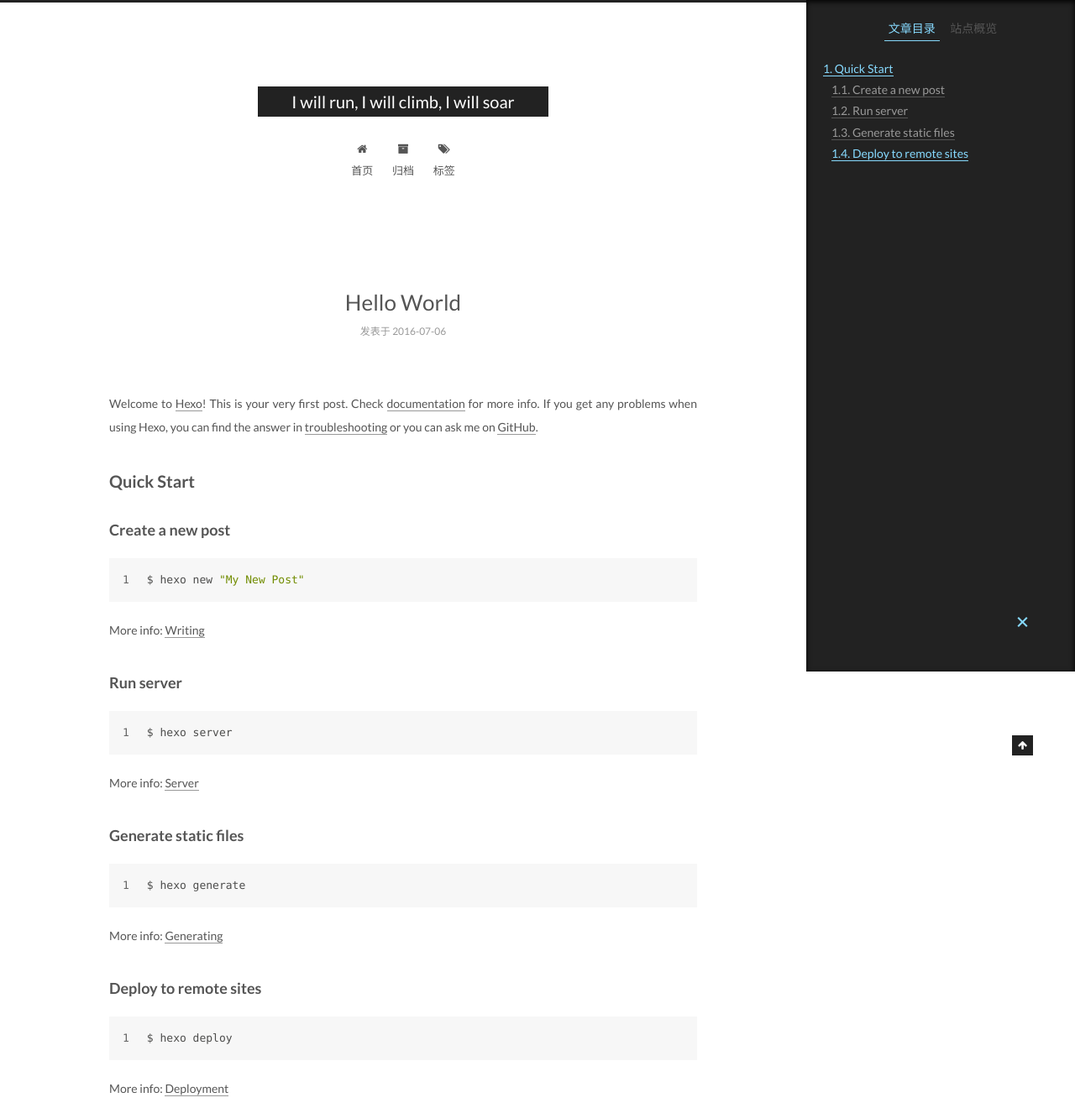
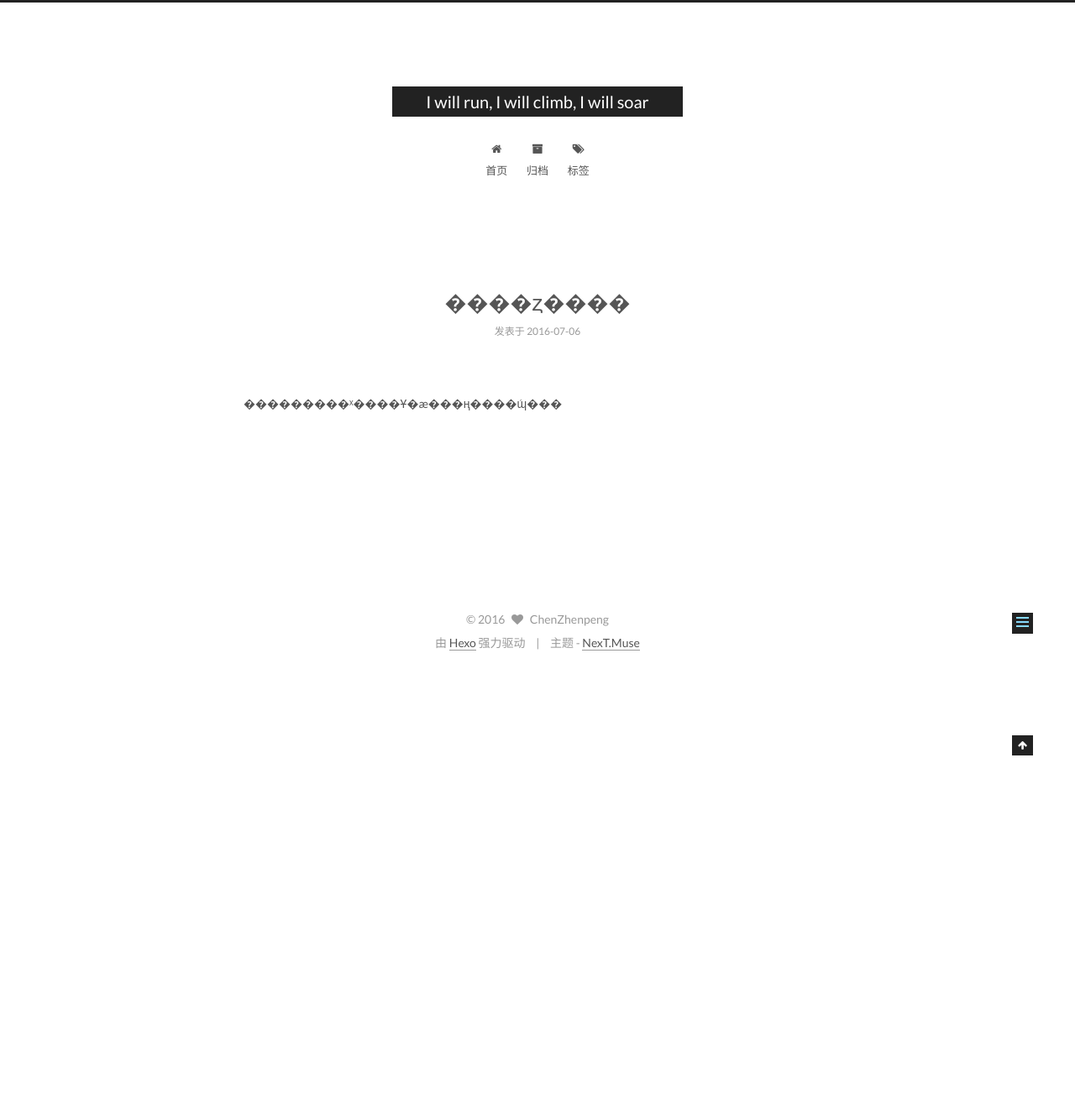
Before and after one commit to chenzhenpeng/chenzhenpeng.github.io, a plain HTML site: page 2016/07/06/hello-world/index.html in a window 1280 px wide. Shown: the top 1320 px of the page at 84% size. After the commit the page ends 800 px from the top, so only its background shows below. Drawn offline with Linux system fonts and the light colour scheme.

Commit message:
Site updated: 2016-07-06 18:24:20

```diff
--- a/2016/07/06/hello-world/index.html
+++ b/2016/07/06/hello-world/index.html
@@ -84,19 +84,16 @@
 
 
 
-<meta name="description" content="Welcome to Hexo! This is your very first post. Check documentation for more info. If you get any problems when using Hexo, you can find the answer in troubleshooting or you can ask me on GitHub.
-Quick">
+<meta name="description" content="���������ˣ����Ұ�æ���ң����ܿɰ���">
 <meta property="og:type" content="article">
-<meta property="og:title" content="Hello World">
+<meta property="og:title" content="����ȥ����">
 <meta property="og:url" content="http://yoursite.com/2016/07/06/hello-world/index.html">
 <meta property="og:site_name" content="I will run, I will climb, I will soar">
-<meta property="og:description" content="Welcome to Hexo! This is your very first post. Check documentation for more info. If you get any problems when using Hexo, you can find the answer in troubleshooting or you can ask me on GitHub.
-Quick">
-<meta property="og:updated_time" content="2016-07-06T09:13:19.047Z">
+<meta property="og:description" content="���������ˣ����Ұ�æ���ң����ܿɰ���">
+<meta property="og:updated_time" content="2016-07-06T10:23:54.178Z">
 <meta name="twitter:card" content="summary">
-<meta name="twitter:title" content="Hello World">
-<meta name="twitter:description" content="Welcome to Hexo! This is your very first post. Check documentation for more info. If you get any problems when using Hexo, you can find the answer in troubleshooting or you can ask me on GitHub.
-Quick">
+<meta name="twitter:title" content="����ȥ����">
+<meta name="twitter:description" content="���������ˣ����Ұ�æ���ң����ܿɰ���">
 
 
 
@@ -119,7 +116,7 @@ Quick">
 
   <link rel="canonical" href="http://yoursite.com/2016/07/06/hello-world/"/>
 
-  <title> Hello World | I will run, I will climb, I will soar </title>
+  <title> ����ȥ���� | I will run, I will climb, I will soar </title>
 </head>
 
 <body itemscope itemtype="http://schema.org/WebPage" lang="zh-Hans">
@@ -239,7 +236,7 @@ Quick">
 
 
 
-                Hello World
+                ����ȥ����
 
 
           </h1>
@@ -279,15 +276,7 @@ Quick">
 
 
 
-        <p>Welcome to <a href="https://hexo.io/" target="_blank" rel="external">Hexo</a>! This is your very first post. Check <a href="https://hexo.io/docs/" target="_blank" rel="external">documentation</a> for more info. If you get any problems when using Hexo, you can find the answer in <a href="https://hexo.io/docs/troubleshooting.html" target="_blank" rel="external">troubleshooting</a> or you can ask me on <a href="https://github.com/hexojs/hexo/issues" target="_blank" rel="external">GitHub</a>.</p>
-<h2 id="Quick-Start"><a href="#Quick-Start" class="headerlink" title="Quick Start"></a>Quick Start</h2><h3 id="Create-a-new-post"><a href="#Create-a-new-post" class="headerlink" title="Create a new post"></a>Create a new post</h3><figure class="highlight bash"><table><tr><td class="gutter"><pre><div class="line">1</div></pre></td><td class="code"><pre><div class="line">$ hexo new <span class="string">"My New Post"</span></div></pre></td></tr></table></figure>
-<p>More info: <a href="https://hexo.io/docs/writing.html" target="_blank" rel="external">Writing</a></p>
-<h3 id="Run-server"><a href="#Run-server" class="headerlink" title="Run server"></a>Run server</h3><figure class="highlight bash"><table><tr><td class="gutter"><pre><div class="line">1</div></pre></td><td class="code"><pre><div class="line">$ hexo server</div></pre></td></tr></table></figure>
-<p>More info: <a href="https://hexo.io/docs/server.html" target="_blank" rel="external">Server</a></p>
-<h3 id="Generate-static-files"><a href="#Generate-static-files" class="headerlink" title="Generate static files"></a>Generate static files</h3><figure class="highlight bash"><table><tr><td class="gutter"><pre><div class="line">1</div></pre></td><td class="code"><pre><div class="line">$ hexo generate</div></pre></td></tr></table></figure>
-<p>More info: <a href="https://hexo.io/docs/generating.html" target="_blank" rel="external">Generating</a></p>
-<h3 id="Deploy-to-remote-sites"><a href="#Deploy-to-remote-sites" class="headerlink" title="Deploy to remote sites"></a>Deploy to remote sites</h3><figure class="highlight bash"><table><tr><td class="gutter"><pre><div class="line">1</div></pre></td><td class="code"><pre><div class="line">$ hexo deploy</div></pre></td></tr></table></figure>
-<p>More info: <a href="https://hexo.io/docs/deployment.html" target="_blank" rel="external">Deployment</a></p>
+        <p>���������ˣ����Ұ�æ���ң����ܿɰ���</p>
 
 
     </div>
@@ -404,7 +393,7 @@ Quick">
 
 
 
-              <div class="post-toc-content"><ol class="nav"><li class="nav-item nav-level-2"><a class="nav-link" href="#Quick-Start"><span class="nav-number">1.</span> <span class="nav-text">Quick Start</span></a><ol class="nav-child"><li class="nav-item nav-level-3"><a class="nav-link" href="#Create-a-new-post"><span class="nav-number">1.1.</span> <span class="nav-text">Create a new post</span></a></li><li class="nav-item nav-level-3"><a class="nav-link" href="#Run-server"><span class="nav-number">1.2.</span> <span class="nav-text">Run server</span></a></li><li class="nav-item nav-level-3"><a class="nav-link" href="#Generate-static-files"><span class="nav-number">1.3.</span> <span class="nav-text">Generate static files</span></a></li><li class="nav-item nav-level-3"><a class="nav-link" href="#Deploy-to-remote-sites"><span class="nav-number">1.4.</span> <span class="nav-text">Deploy to remote sites</span></a></li></ol></li></ol></div>
+              <p class="post-toc-empty">此文章未包含目录</p>
 
           </div>
         </section>
--- a/css/main.css
+++ b/css/main.css
@@ -1548,7 +1548,7 @@ pre .javascript .function {
   width: 4px;
   height: 4px;
   border-radius: 50%;
-  background: #4a28ff;
+  background: #03ffba;
 }
 .links-of-blogroll {
   font-size: 13px;
```
Also changed, not shown: archives/2016/07/index.html (+1 -1 lines), archives/2016/index.html (+1 -1 lines), archives/index.html (+1 -1 lines), index.html (+2 -10 lines).
